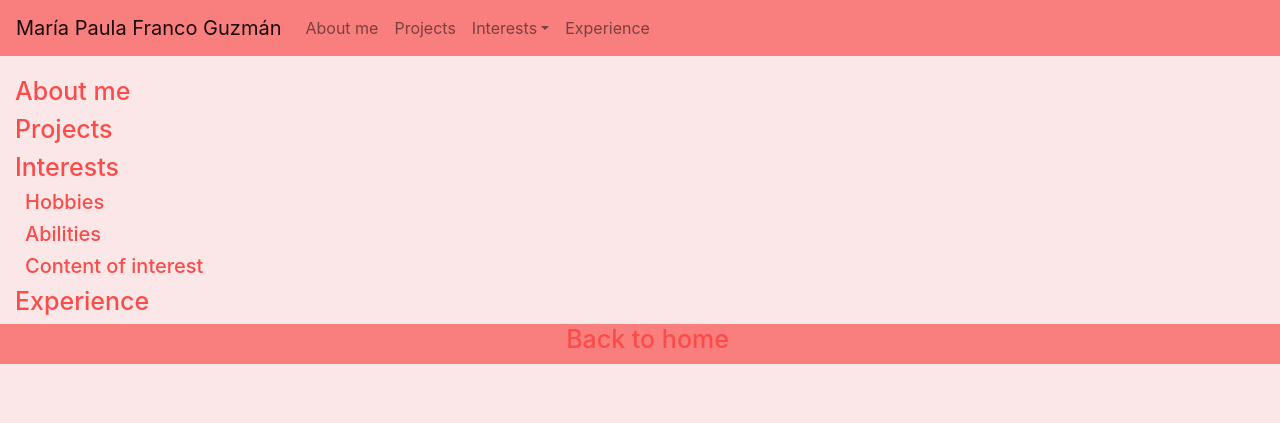
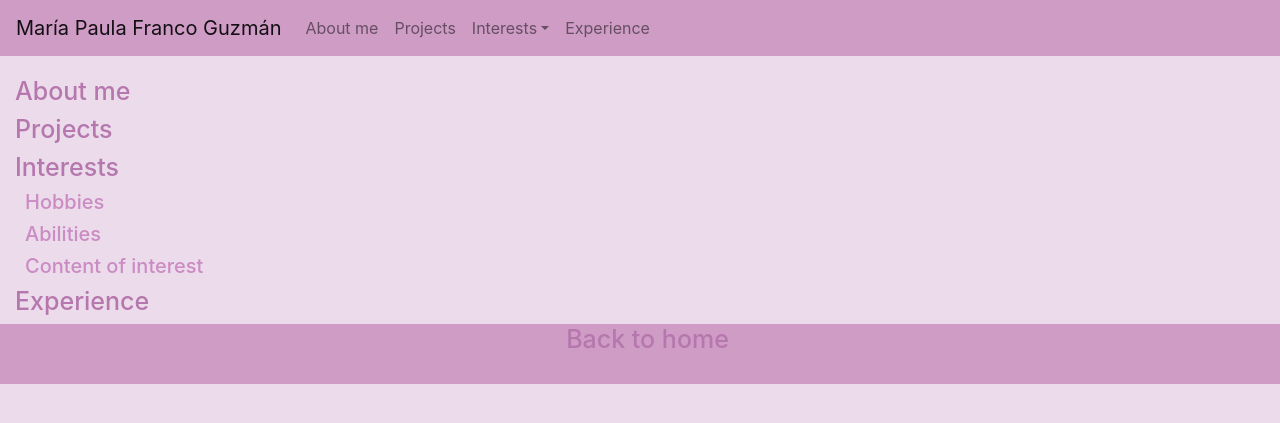
Before and after one commit to mpfranco10/pagina-personal-mpfranco, a PHP site: page /index.html in a window 1280 px wide. Shown: the top 423 px of the page. Run offline with PHP 8.4, Linux system fonts and the light colour scheme; some libraries are stand-ins or nearby versions.

Commit message:
colores nuevos

```diff
--- a/styles.css
+++ b/styles.css
@@ -1,22 +1,22 @@
 body{
-  background-color: #fbe7e7 !important;
+  background-color: #ebdbeb !important;
 }
 #barraprincipal{
-  background-color: #f97e7e;
+  background-color: 	#ce9cc5;
 }
 .titulos{
   font-size:25px;
   margin-left:15px;
-  color: #fb4c4c;
+  color: #b577ad;
 }
 .subtitulos{
   font-size:20px;
   margin-left:25px;
-  color: #fb4c4c;
+  color: #cb8bc3;
 }
 #footer{
   text-align: center;
-  background-color: #f97e7e;
+  background-color: 	#ce9cc5;
   width: 100%;
-  height: 40px;
+  height: 60px;
 }
```
